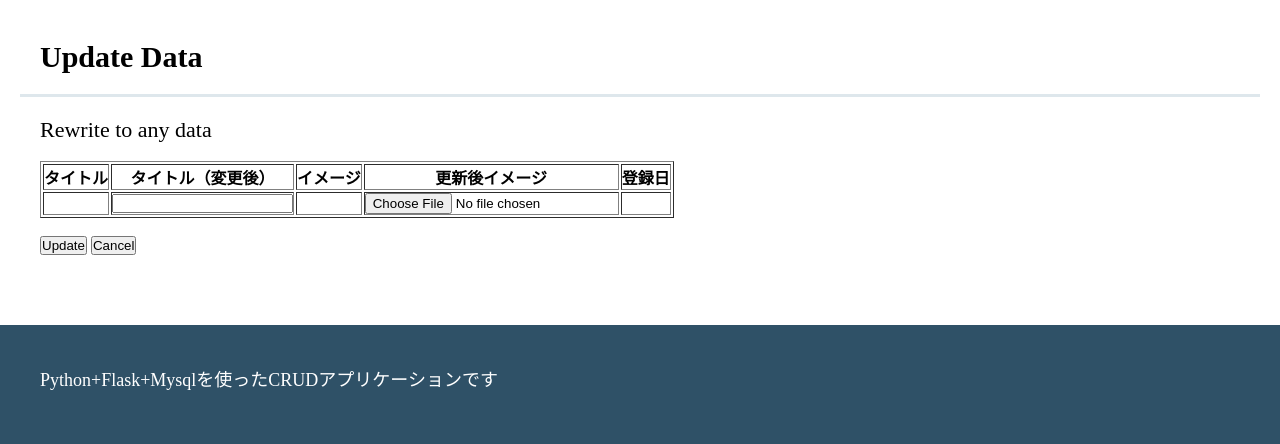
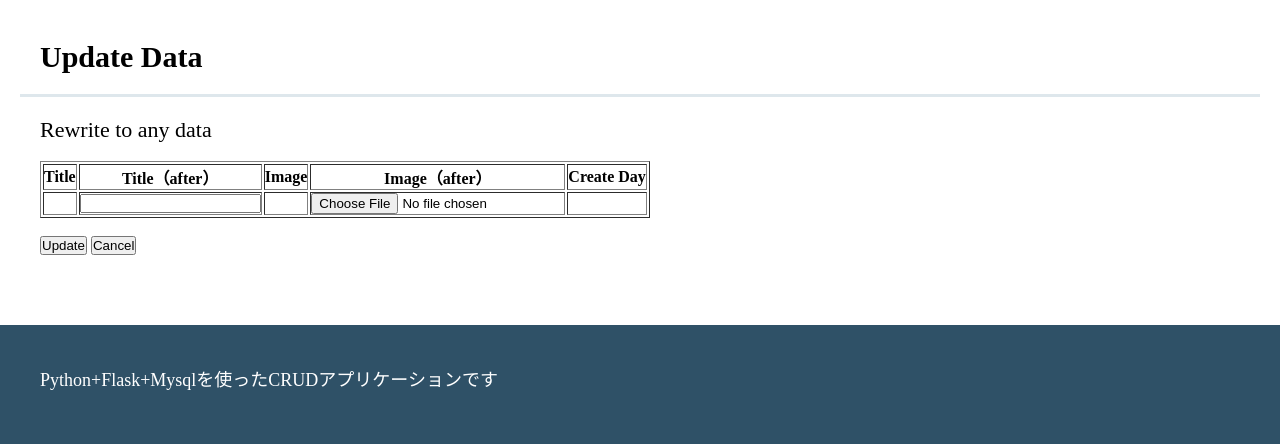
Before and after one commit to tomi050403/flask-app, a Flask app: template flaskr/templates/update_form.html in a window 1280 px wide. Shown: the part 100-544 px from the top of the page. Run offline with Flask 3, Linux system fonts and the light colour scheme; the template is opened without the code that fills it, so the values that code supplies are empty; parts of the project's set-up code (start-up, migrations or seed data) failed here and were passed over.

```diff
--- a/flaskr/templates/create.html
+++ b/flaskr/templates/create.html
@@ -25,8 +25,8 @@
                 <form method="post" action="{{ url_for('create') }}" enctype="multipart/form-data">
                     <table border="1">
                         <tr>
-                            <th>タイトル</th>
-                            <th>イメージ</th>
+                            <th>Title</th>
+                            <th>Image</th>
                         </tr>
                         <tr>
                             <td><input type="text" name="filename"></td>
--- a/flaskr/templates/index.html
+++ b/flaskr/templates/index.html
@@ -28,9 +28,9 @@
                 {% else %}
                     <table border="1">
                         <tr>
-                            <th>タイトル</th>
-                            <th>イメージ</th>
-                            <th>登録日</th>
+                            <th>Title</th>
+                            <th>Image</th>
+                            <th>Create Day</th>
                         </tr>
                         {% for sample in samples %}
                             <tr>
--- a/flaskr/templates/update_form.html
+++ b/flaskr/templates/update_form.html
@@ -27,11 +27,11 @@
                 <form method="post" action="{{ url_for('update_execute', sample_id=sample.id) }}" enctype="multipart/form-data">
                     <table border="1">
                         <tr>
-                            <th>タイトル</th>
-                            <th>タイトル（変更後）</th>
-                            <th>イメージ</th>
-                            <th>更新後イメージ</th>
-                            <th>登録日</th>
+                            <th>Title</th>
+                            <th>Title（after）</th>
+                            <th>Image</th>
+                            <th>Image（after）</th>
+                            <th>Create Day</th>
                         </tr>
                         <tr>
                             <td>{{ sample.filename }}</td>
```
Also changed, not shown: flaskr/__init__.py (+9 -2 lines), flaskr/templates/delete_form.html (+4 -4 lines), flaskr/templates/read_form.html (+4 -4 lines), README.md.
